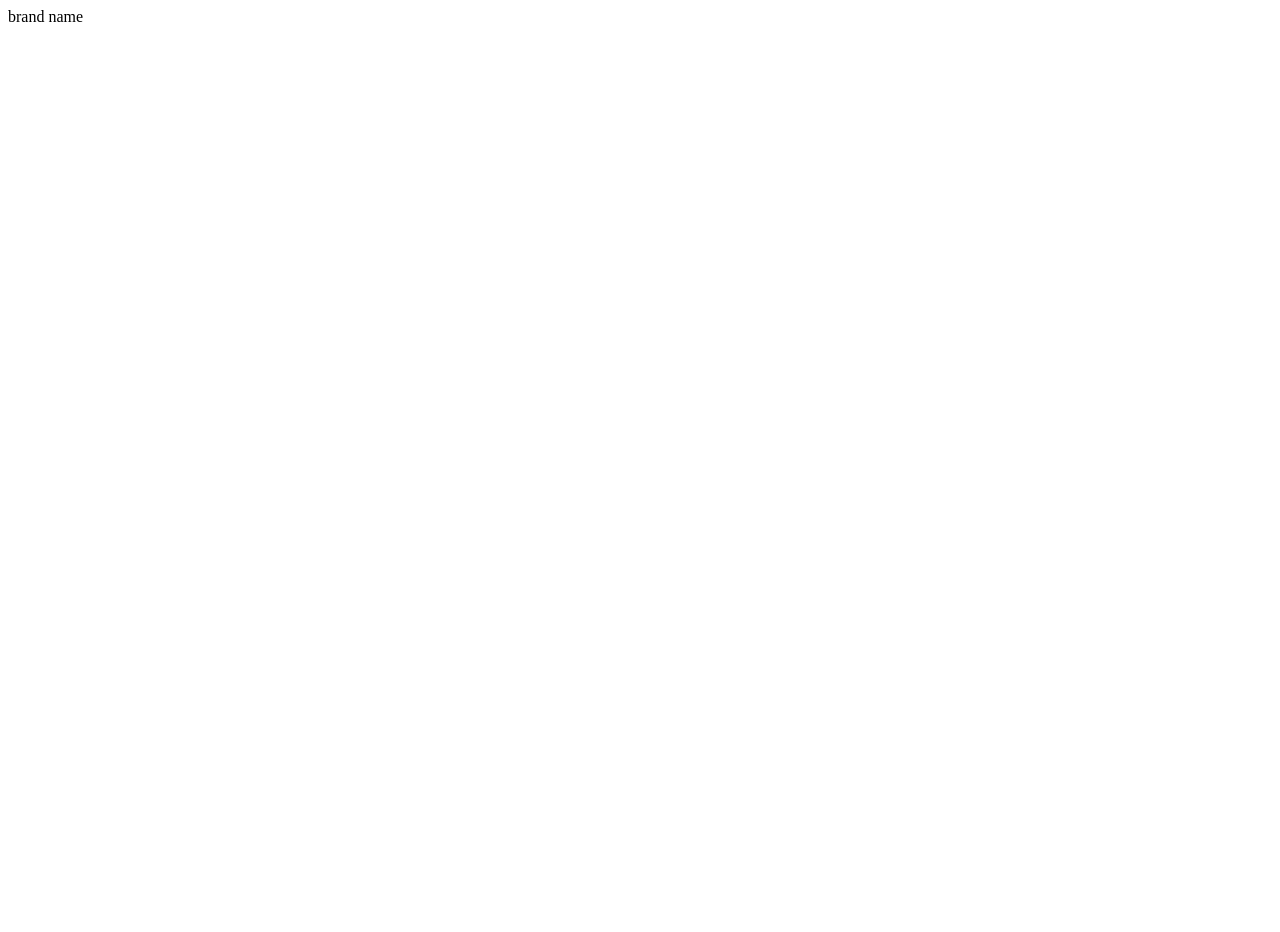
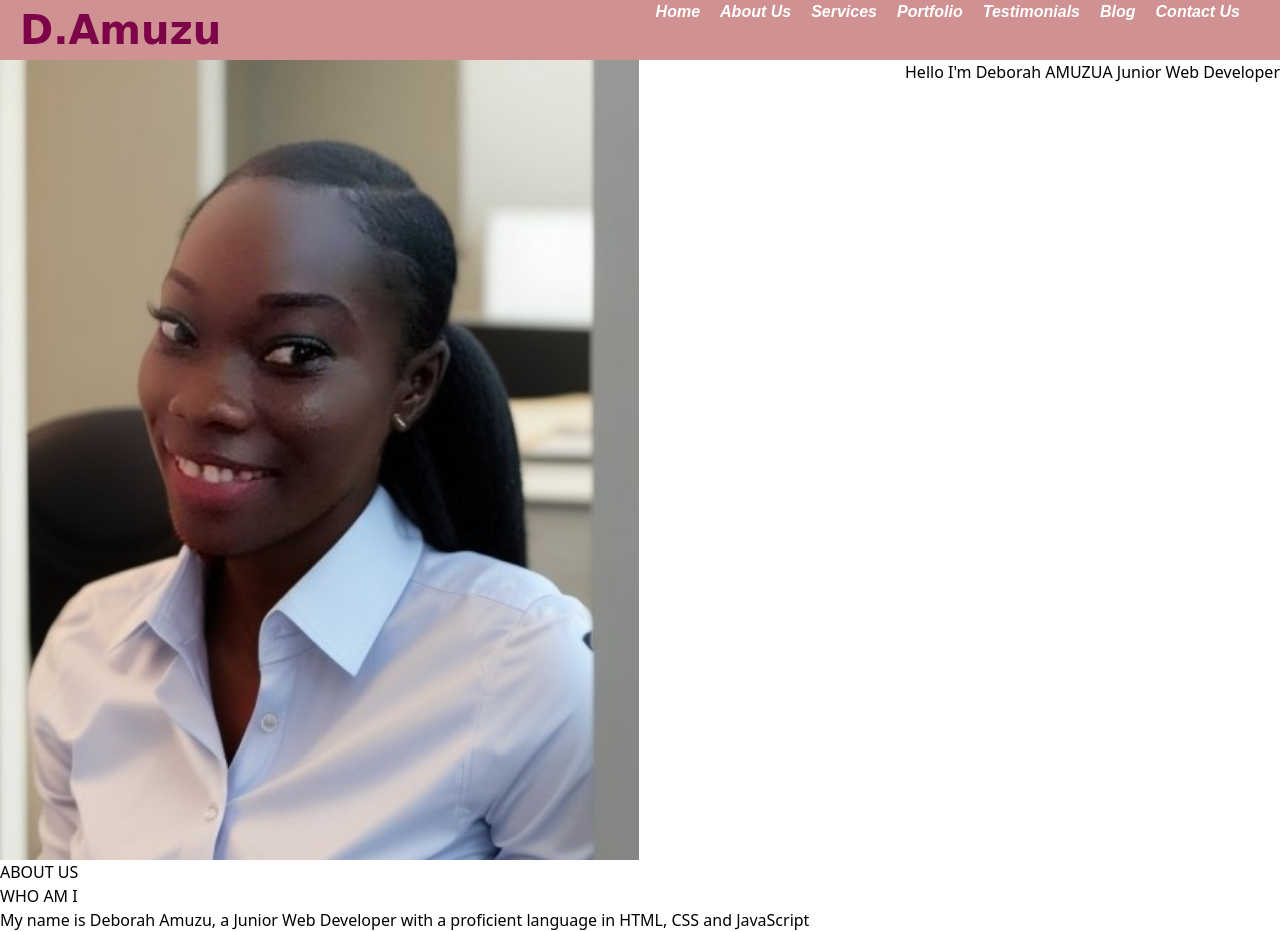
Before and after one commit to debbie-amuzu/my_portfolio, a plain HTML site: page index.html in a window 1280 px wide. Before the commit the page ends 800 px from the top, so only its background shows below. Drawn offline with nearby package versions, Linux system fonts and the light colour scheme.

Commit message:
update on portfolio

```diff
--- a/index.html
+++ b/index.html
@@ -1,15 +1,45 @@
 <!DOCTYPE html>
 <html lang="en">
-<head>
-    <meta charset="UTF-8">
-    <meta name="viewport" content="width=device-width, initial-scale=1.0">
+  <head>
+    <meta charset="UTF-8" />
+    <meta name="viewport" content="width=device-width, initial-scale=1.0" />
     <title>MY PORTFOLIO</title>
-</head>
-<body>
-    <nav>
-        <div>
-            brand name
-        </div>
+    <link rel="stylesheet" href="styles.css" />
+    <link
+      rel="stylesheet"
+      href="https://cdnjs.cloudflare.com/ajax/libs/font-awesome/4.7.0/css/font-awesome.min.css"
+    />
+    <script src="https://cdn.tailwindcss.com"></script>
+  </head>
+  <body>
+    <!-- https://themewagon.github.io/rezume/     https://themewagon.github.io/dominic/ -->
+    <nav class="nav-bar">
+      <div class="brand">D.Amuzu</div>
+      <div class="nav-items">
+        <a href="#">Home</a>
+        <a href="#">About Us</a>
+        <a href="#">Services</a>
+        <a href="#">Portfolio</a>
+        <a href="#">Testimonials</a>
+        <a href="#">Blog</a>
+        <a href="#">Contact Us</a>
+      </div>
     </nav>
-</body>
+
+    <section class="hero">
+      <div class="hero-item">
+        <h1>Hello I'm Deborah AMUZU</h1>
+        <p>A Junior Web Developer</p>
+      </div>
+    </section>
+
+    <section>
+      <h1>ABOUT US</h1>
+      <h3>WHO AM I</h3>
+      <p>
+        My name is Deborah Amuzu, a Junior Web Developer with a proficient
+        language in HTML, CSS and JavaScript
+      </p>
+    </section>
+  </body>
 </html>
--- a/styles.css
+++ b/styles.css
@@ -0,0 +1,56 @@
+* {
+  margin: 0;
+  padding: 0;
+  text-decoration: none;
+  overflow-y: hidden;
+}
+
+.nav-bar {
+  display: flex;
+  justify-content: space-between;
+  /* padding: 20px; */
+  /* margin: 20px; */
+ background-color: rgb(207, 145, 145);
+}
+
+.nav-items {
+  display: flex;
+  /* justify-items: space-evenly;
+    align-content: space-between; */
+    justify-content: center;
+    padding-right: 40px;
+    column-gap: 20px;
+}
+
+.nav-items a {
+    color: white;
+    font-family: sans-serif;
+    font-style: italic;
+    font-size: 16px;
+    font-weight: bold;
+    /* transition: color 0.3s ease; */
+  }
+
+.brand {
+  display: flex;
+  font-family: "Brush Script MT", cursive;
+  font-weight: bold;
+  color: rgb(126, 4, 73);
+  font-size: 40px;
+  padding-left: 20px;
+}
+
+.hero{
+    background-image: url(./image/hero-img.jpg);
+    background-position: left;
+    background-size: contain;
+    background-repeat: no-repeat;
+    height: 100vh;
+}
+
+.hero-item{
+    display: flex;
+    justify-content: right;
+
+
+}
```
Also changed, not shown: image/hero-img.jpg (added).
